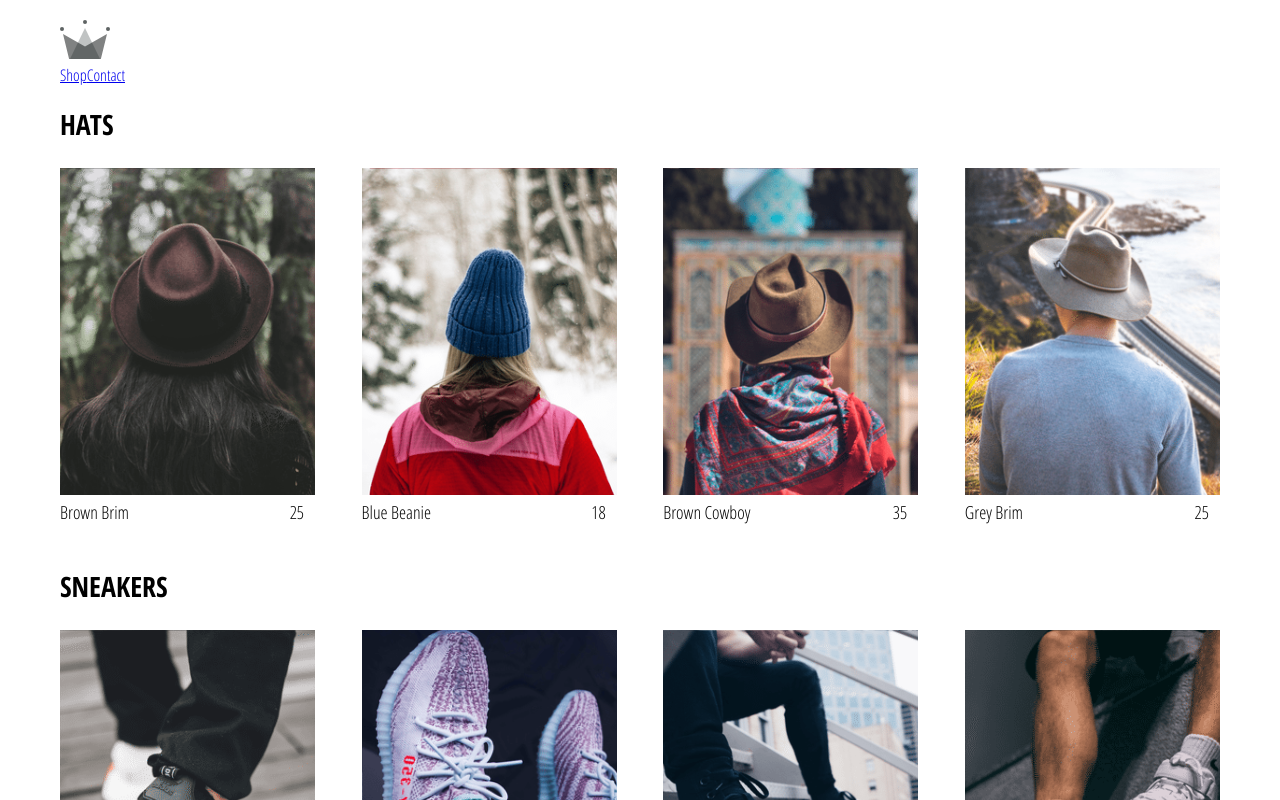
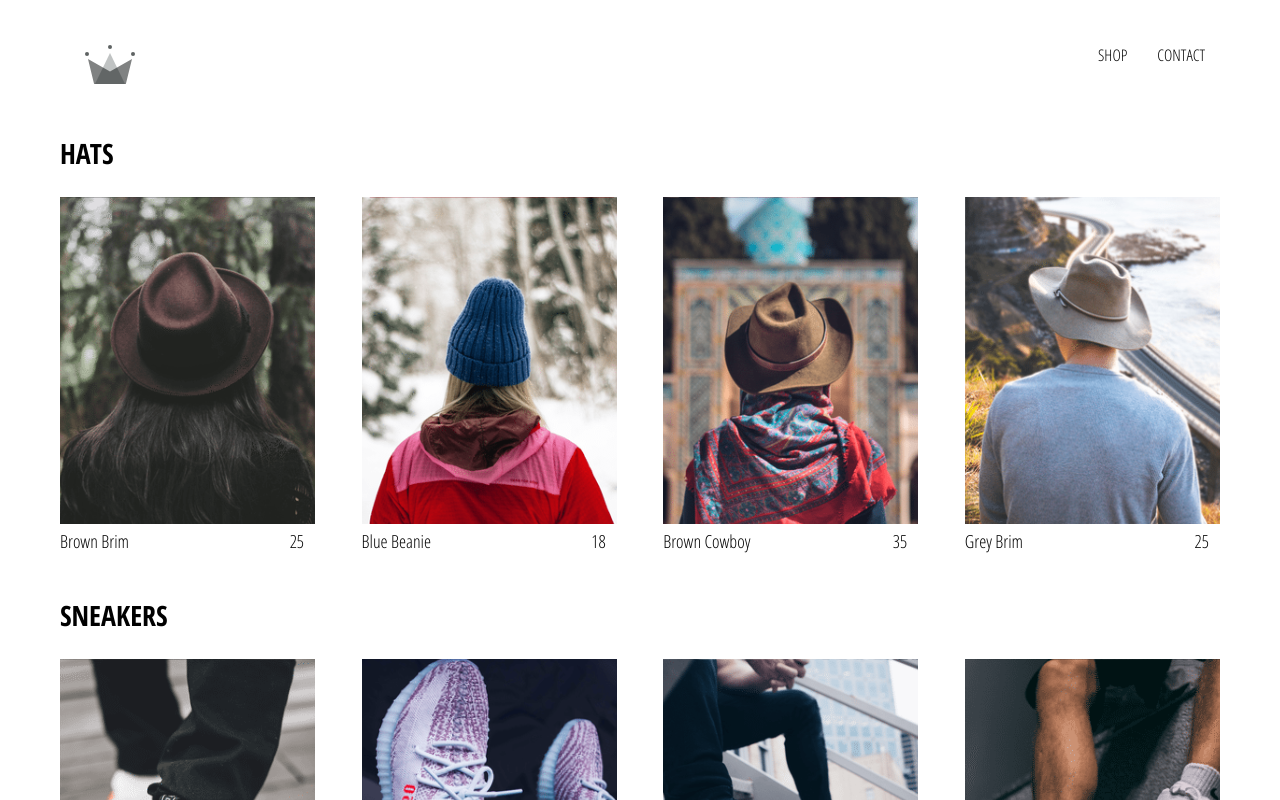
Before and after one commit to jacobprall/CRWN-site, a React (Create React App) app: page /shop in a window 1280 px wide. Shown: the top 800 px of the page. Built offline with nearby package versions, Linux system fonts and the light colour scheme.

Commit message:
added header styling

```diff
--- a/src/components/header/header.jsx
+++ b/src/components/header/header.jsx
@@ -11,10 +11,10 @@ export default function Header() {
       </Link>
       <div className="options">
         <Link className="option" to="/shop">
-          Shop
+          SHOP
         </Link>
         <Link className="option" to="/Contact">
-          Contact
+          CONTACT
         </Link>
       </div>
     </div>
--- a/src/components/header/header.scss
+++ b/src/components/header/header.scss
@@ -0,0 +1,25 @@
+.header {
+  height: 70px;
+  width: 100%;
+  display: flex;
+  justify-content: space-between;
+  margin-bottom: 25px;
+
+  .logo-container {
+    height: 100%;
+    width: 70px;
+    padding: 25px;
+  }
+
+  .options {
+    width: 50%;
+    height: 100%;
+    display: flex;
+    align-items: center;
+    justify-content: flex-end;
+
+    .option {
+      padding: 10px 15px;
+    }
+  }
+}
--- a/src/index.css
+++ b/src/index.css
@@ -15,3 +15,8 @@ body {
   font-family: "Open Sans Condensed";
   padding: 20px 60px;
 }
+
+a {
+  text-decoration: none;
+  color: black;
+}
```
Also changed, not shown: 1 other file (tests, documents, lock files or other folders).
